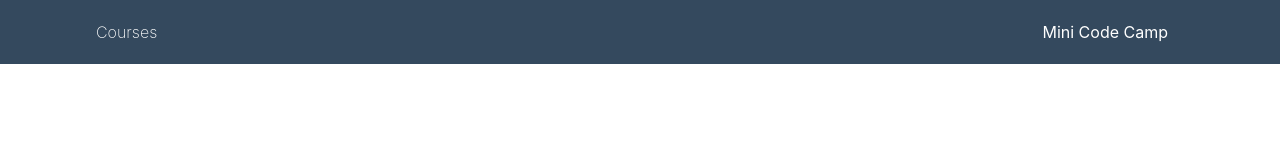
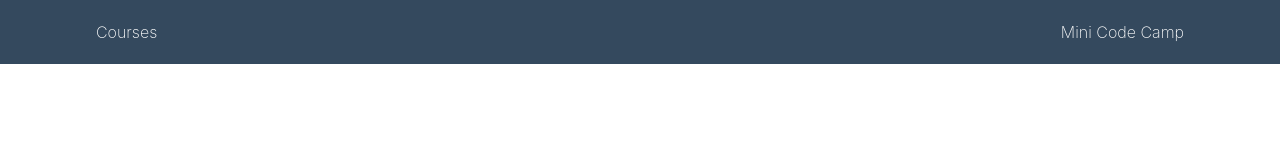
Before and after one commit to eabenojar/minicodecamp, a React (Create React App) app in the folder client/: page / in a window 1280 px wide. Shown: the top 160 px of the page. Built offline with nearby package versions, Linux system fonts and the light colour scheme.

Commit message:
Added links to header component

```diff
--- a/client/src/components/Header.js
+++ b/client/src/components/Header.js
@@ -10,6 +10,7 @@ import {
 } from "reactstrap";
 import { connect } from "react-redux";
 import { logoutCurrentUser } from "../actions/authAction";
+import { Link } from "react-router-dom";
 
 class Header extends Component {
   state = {
@@ -33,18 +34,18 @@ class Header extends Component {
             <Collapse isOpen={this.state.isOpen} navbar>
               <Nav className="d-flex align-items-start" color="dark">
                 <NavItem>
-                  <NavbarBrand
+                  <Link
                     className="navbar-links"
                     style={{
                       padding: 0
                     }}
-                    href="/courses"
+                    to="/courses"
                   >
                     Courses
-                  </NavbarBrand>
+                  </Link>
                 </NavItem>
                 {/* <NavItem>
-                  <NavLink className="navbar-links" href="/course">
+                  <NavLink className="navbar-links" to="/course">
                     Quizes
                   </NavLink>
                 </NavItem> */}
@@ -52,19 +53,21 @@ class Header extends Component {
             </Collapse>
             {this.props.state.auth.isAuthenticated ? (
               <Nav>
-                <NavbarBrand className="navbar-links" href="/admin/dashboard">
+                <Link className="navbar-links" to="/admin/dashboard">
                   Dashboard
-                </NavbarBrand>
-                <NavbarBrand
+                </Link>
+                <Link
                   className="navbar-links"
                   onClick={this.logout}
                   style={{ color: "#FFF" }}
                 >
                   Logout
-                </NavbarBrand>
+                </Link>
               </Nav>
             ) : (
-              <NavbarBrand href="/courses">Mini Code Camp</NavbarBrand>
+              <Link className="navbar-links" to="/courses">
+                Mini Code Camp
+              </Link>
             )}
           </Navbar>
         </div>
```
